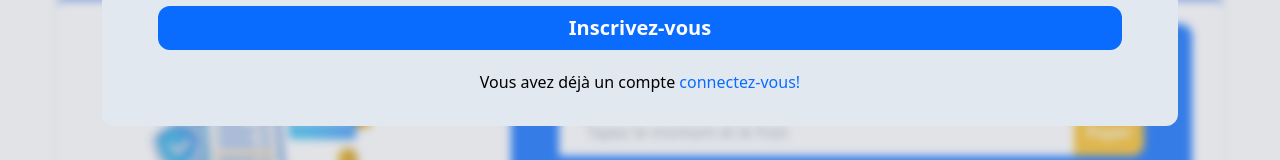
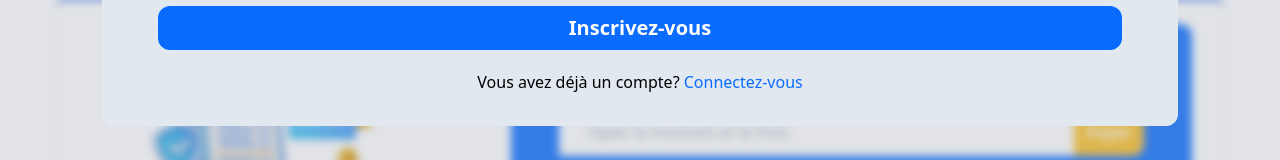
Before and after one commit to rovertnet/app_transact, a React (Vite) app: page / in a window 1280 px wide. Both pictures are taken after a click on the button "Sign Up". Shown: the part 488-648 px from the top of the page. Built offline with nearby package versions, Linux system fonts and the light colour scheme.

Commit message:
update the component Modal end

```diff
--- a/src/composants/header/modal/Modal.jsx
+++ b/src/composants/header/modal/Modal.jsx
@@ -1,7 +1,8 @@
-import { useRef } from "react";
+import { useRef, useState } from "react";
 import { HiOutlineXMark } from "react-icons/hi2";
 
 function Modal({onClose}) {
+  const [ isLogin, setIslogin ] = useState(false)
   const modalRef = useRef();
   const closeModal = (e) => {
     if (modalRef.current === e.target) {
@@ -28,11 +29,13 @@ function Modal({onClose}) {
         <div className=" bg-slate-200 rounded-xl md:px-14 px-8 py-8 flex flex-col gap-5 items-center mx-4">
           <h2 className="font-extrabold text-2xl">Sign Up</h2>
           <form action="">
+            {!isLogin && (
               <input
                 className="md:w-full w-full px-4 py-3 mb-3 rounded-xl"
                 type="text"
                 placeholder="Votre nom"
               />
+            )}
             <input
               className="md:w-full w-full px-4 py-3 mb-3 rounded-xl"
               type="text"
@@ -44,13 +47,30 @@ function Modal({onClose}) {
               placeholder="Votre mot de passe"
             />
             <button className="bg-[#096cff] px-4 py-2 text-white rounded-xl place-self-end text-xl font-semibold md:w-full w-full">
+              {isLogin ? "connectez-vous" : " Inscrivez-vous"}
+            </button>
+          </form>
+          {isLogin ? (
+            <p className="text-center">
+              Vous n'avez pas de compte?{" "}
+              <button
+                onClick={() => setIslogin(false)}
+                className="text-[#096cff] "
+              >
                 Inscrivez-vous
               </button>
-          </form>
+            </p>
+          ) : (
             <p className="text-center">
-            Vous avez déjà un compte{" "}
-            <button className="text-[#096cff] ">connectez-vous!</button>
+              Vous avez déjà un compte?{" "}
+              <button
+                onClick={() => setIslogin(true)}
+                className="text-[#096cff] "
+              >
+                Connectez-vous
+              </button>
             </p>
+          )}
         </div>
       </div>
     </div>
```
Lines whose indentation alone changed are shown as unchanged.
